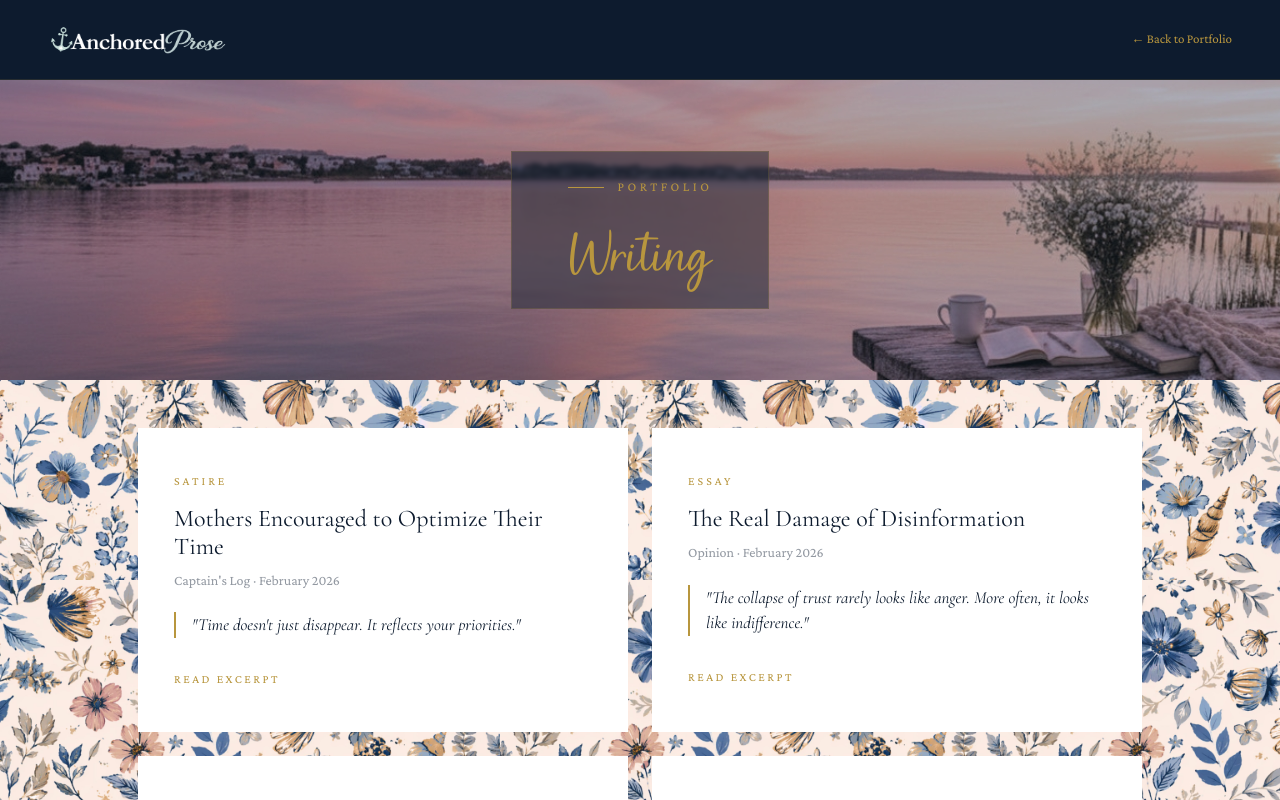
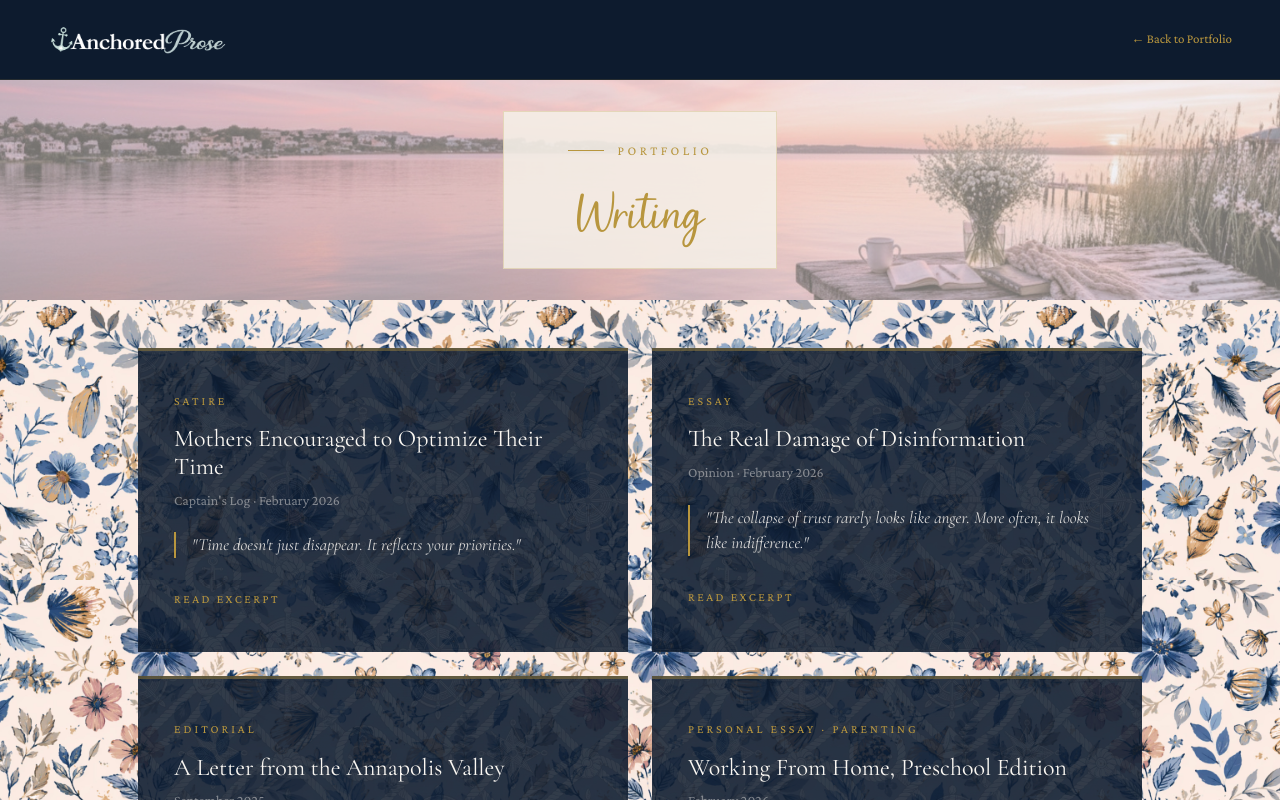
Before and after one commit to jmelnickmacdonald/anchoredprose, a Next.js app: page /portfolio/writing in a window 1280 px wide. Shown: the top 800 px of the page. Built offline with nearby package versions, Linux system fonts and the light colour scheme.

Commit message:
Update globals.css

```diff
--- a/src/app/globals.css
+++ b/src/app/globals.css
@@ -203,15 +203,16 @@ nav {
 .portfolio-cat-link { font-family: var(--font-body); font-size: 12px; letter-spacing: 2px; text-transform: uppercase; color: var(--gold); }
 
 /* Portfolio card styles (used on subpages) */
-.portfolio-card { background: white; border-top: 3px solid transparent; padding: 40px 36px; cursor: pointer; transition: border-color 0.25s, box-shadow 0.25s; outline: none; }
-.portfolio-card:hover, .portfolio-card:focus { border-top-color: var(--gold); box-shadow: 0 4px 32px rgba(13,27,46,0.08); }
-.portfolio-type { font-family: var(--font-body); font-size: 12px; letter-spacing: 3px; text-transform: uppercase; color: var(--gold); margin-bottom: 14px; }
-.portfolio-card h3 { font-size: 24px; color: var(--navy); margin-bottom: 8px; font-weight: 400; }
-.portfolio-meta { font-size: 14px; color: rgba(13,27,46,0.45); margin-bottom: 20px; font-family: var(--font-body); }
-.portfolio-pull { font-family: var(--font-display); font-style: italic; font-size: 17px; color: var(--navy); border-left: 2px solid var(--gold); padding-left: 16px; margin-bottom: 24px; line-height: 1.5; }
-.portfolio-excerpt { margin-bottom: 24px; }
-.portfolio-excerpt p { font-size: 16px; line-height: 1.85; color: rgba(13,27,46,0.7); margin-bottom: 16px; font-family: var(--font-body); }
-.portfolio-link { font-family: var(--font-body); font-size: 12px; letter-spacing: 2.5px; text-transform: uppercase; color: var(--gold); }
+.portfolio-card { background: rgba(13,27,46,0.88); border-top: 3px solid rgba(184,150,62,0.4); padding: 40px 36px; cursor: pointer; transition: border-color 0.25s; outline: none; position: relative; overflow: hidden; }
+.portfolio-card::before { content: ''; position: absolute; inset: 0; background-image: url('/rope-pattern.jpg'); background-size: 300px; opacity: 0.05; pointer-events: none; }
+.portfolio-card:hover, .portfolio-card:focus { border-top-color: var(--gold); }
+.portfolio-type { font-family: var(--font-body); font-size: 12px; letter-spacing: 3px; text-transform: uppercase; color: var(--gold); margin-bottom: 14px; position: relative; z-index: 1; }
+.portfolio-card h3 { font-size: 24px; color: var(--cream); margin-bottom: 8px; font-weight: 400; position: relative; z-index: 1; }
+.portfolio-meta { font-size: 14px; color: rgba(250,247,242,0.45); margin-bottom: 20px; font-family: var(--font-body); position: relative; z-index: 1; }
+.portfolio-pull { font-family: var(--font-display); font-style: italic; font-size: 17px; color: rgba(250,247,242,0.85); border-left: 2px solid var(--gold); padding-left: 16px; margin-bottom: 24px; line-height: 1.5; position: relative; z-index: 1; }
+.portfolio-excerpt { margin-bottom: 24px; position: relative; z-index: 1; }
+.portfolio-excerpt p { font-size: 16px; line-height: 1.85; color: rgba(250,247,242,0.7); margin-bottom: 16px; font-family: var(--font-body); }
+.portfolio-link { font-family: var(--font-body); font-size: 12px; letter-spacing: 2.5px; text-transform: uppercase; color: var(--gold); position: relative; z-index: 1; }
 
 /* TESTIMONIALS — blue floral */
 .testimonials { background: var(--navy); padding: 80px 64px; position: relative; overflow: hidden; text-align: center; }
@@ -247,14 +248,9 @@ nav {
 .testimonial-card .testimonial-name { font-size: 14px; }
 .testimonial-card .testimonial-role { font-size: 13px; }
 
-/* HOW IT WORKS — blue floral like services */
-.how-it-works { background: var(--navy); padding: 80px 64px; position: relative; overflow: hidden; }
-.how-it-works::before {
-  content: ''; position: absolute; inset: 0;
-  background-image: url('/coastal-blue.jpg');
-  background-size: 500px; opacity: 0.5; pointer-events: none;
-}
-.hiw-header { max-width: 480px; margin: 0 auto 48px; text-align: center; position: relative; z-index: 1; background: rgba(13,27,46,0.75); padding: 24px 48px; border: 1px solid rgba(184,150,62,0.2); }
+/* HOW IT WORKS — plain cream */
+.how-it-works { background: var(--cream-warm); padding: 80px 64px; position: relative; overflow: hidden; }
+.hiw-header { max-width: 480px; margin: 0 auto 48px; text-align: center; position: relative; z-index: 1; }
 .hiw-steps {
   max-width: 1100px; margin: 0 auto;
   display: grid; grid-template-columns: repeat(4, 1fr); gap: 24px;
@@ -273,11 +269,12 @@ nav {
   width: 64px; height: 64px; border-radius: 50%;
   background: white; border: 1px solid rgba(184,150,62,0.35);
   display: flex; align-items: center; justify-content: center; margin-bottom: 20px;
+  box-shadow: 0 2px 12px rgba(13,27,46,0.08);
 }
 .hiw-step-title { font-family: var(--font-display); font-size: 20px; font-weight: 400; color: var(--navy); margin-bottom: 12px; }
 .hiw-step-desc { font-family: var(--font-body); font-size: 15px; color: rgba(13,27,46,0.65); line-height: 1.75; }
-.hiw-note { text-align: center; margin-top: 40px; font-family: var(--font-body); font-size: 16px; font-style: italic; color: rgba(250,247,242,0.6); position: relative; z-index: 1; }
-.hiw-note a { color: var(--gold-light); text-decoration: none; border-bottom: 1px solid rgba(184,150,62,0.3); }
+.hiw-note { text-align: center; margin-top: 40px; font-family: var(--font-body); font-size: 16px; font-style: italic; color: rgba(13,27,46,0.55); position: relative; z-index: 1; }
+.hiw-note a { color: var(--gold); text-decoration: none; border-bottom: 1px solid rgba(184,150,62,0.3); }
 
 /* BLOG */
 .blog { background: var(--cream-dark); padding: 80px 64px; position: relative; overflow: hidden; }
@@ -293,11 +290,10 @@ nav {
 .blog-header { max-width: 1100px; margin: 0 auto 56px; text-align: center; }
 .blog-carousel { max-width: 1100px; margin: 0 auto; position: relative; overflow: hidden; }
 .blog-cards { display: flex; transition: transform 0.5s ease; }
-.blog-card { flex: 0 0 100%; padding: 48px; background: rgba(13,27,46,0.82); border-top: 3px solid rgba(184,150,62,0.4); position: relative; overflow: hidden; }
-.blog-card::before { content: ''; position: absolute; inset: 0; background-image: url('/rope-pattern.jpg'); background-size: 300px; opacity: 0.06; pointer-events: none; }
-.blog-card-category { font-family: var(--font-body); font-size: 12px; letter-spacing: 2px; text-transform: uppercase; color: var(--gold); margin-bottom: 16px; position: relative; z-index: 1; }
-.blog-card h3 { font-family: var(--font-display); font-size: 28px; color: var(--cream); margin-bottom: 16px; font-weight: 400; position: relative; z-index: 1; }
-.blog-card p { font-size: 17px; color: rgba(250,247,242,0.7); line-height: 1.8; margin-bottom: 24px; position: relative; z-index: 1; }
+.blog-card { flex: 0 0 100%; padding: 48px; background: white; border-top: 3px solid var(--gold); }
+.blog-card-category { font-family: var(--font-body); font-size: 12px; letter-spacing: 2px; text-transform: uppercase; color: var(--gold); margin-bottom: 16px; }
+.blog-card h3 { font-family: var(--font-display); font-size: 28px; color: var(--navy); margin-bottom: 16px; font-weight: 400; }
+.blog-card p { font-size: 17px; color: rgba(13,27,46,0.7); line-height: 1.8; margin-bottom: 24px; }
 .blog-dots { display: flex; justify-content: center; gap: 12px; margin-top: 32px; }
 .blog-dot { width: 10px; height: 10px; border-radius: 50%; background: rgba(13,27,46,0.2); border: none; cursor: pointer; transition: background 0.3s; }
 .blog-dot.active { background: var(--gold); }
@@ -359,14 +355,6 @@ nav {
 
 /* SUBPAGE */
 .subpage { min-height: 100vh; background: var(--cream-warm); position: relative; }
-.subpage-portfolio-section {
-  position: relative;
-}
-.subpage-portfolio-section::before {
-  content: ''; position: fixed; inset: 0;
-  background-image: url('/coastal-cream.jpg');
-  background-size: 500px; opacity: 0.35; pointer-events: none; z-index: 0;
-}
 .subpage-nav {
   position: fixed; top: 0; left: 0; right: 0; z-index: 100;
   background: var(--navy); display: flex; align-items: center; justify-content: space-between;
@@ -375,17 +363,18 @@ nav {
 .back-link { font-family: var(--font-body); font-size: 13px; color: var(--gold); text-decoration: none; }
 .back-link:hover { opacity: 0.7; }
 .subpage-banner {
-  position: relative; height: 300px; margin-top: 80px;
+  position: relative; min-height: 220px; margin-top: 80px;
   display: flex; align-items: center; justify-content: center; overflow: hidden;
+  background-image: url('/creamseashellfloral.jpg');
+  background-size: 550px;
 }
-.subpage-banner-overlay { position: absolute; inset: 0; background: rgba(13,27,46,0.3); }
+.subpage-banner-overlay { position: absolute; inset: 0; background: rgba(245,240,232,0.45); }
 .subpage-banner-title {
   position: relative; z-index: 2; text-align: center;
-  background: rgba(13,27,46,0.45); padding: 24px 56px;
-  border: 1px solid rgba(184,150,62,0.2);
-  backdrop-filter: blur(2px);
+  background: rgba(245,240,232,0.88); padding: 28px 64px;
+  border: 1px solid rgba(184,150,62,0.25);
 }
-.subpage-banner-title h1 { font-size: clamp(36px, 5vw, 60px); color: var(--cream); font-weight: 300; line-height: 1.15; }
+.subpage-banner-title h1 { font-size: clamp(32px, 5vw, 54px); color: var(--navy); font-weight: 300; line-height: 1.15; }
 .subpage-content {
   position: relative;
   background-image: url('/creamseashellfloral.jpg');
```
